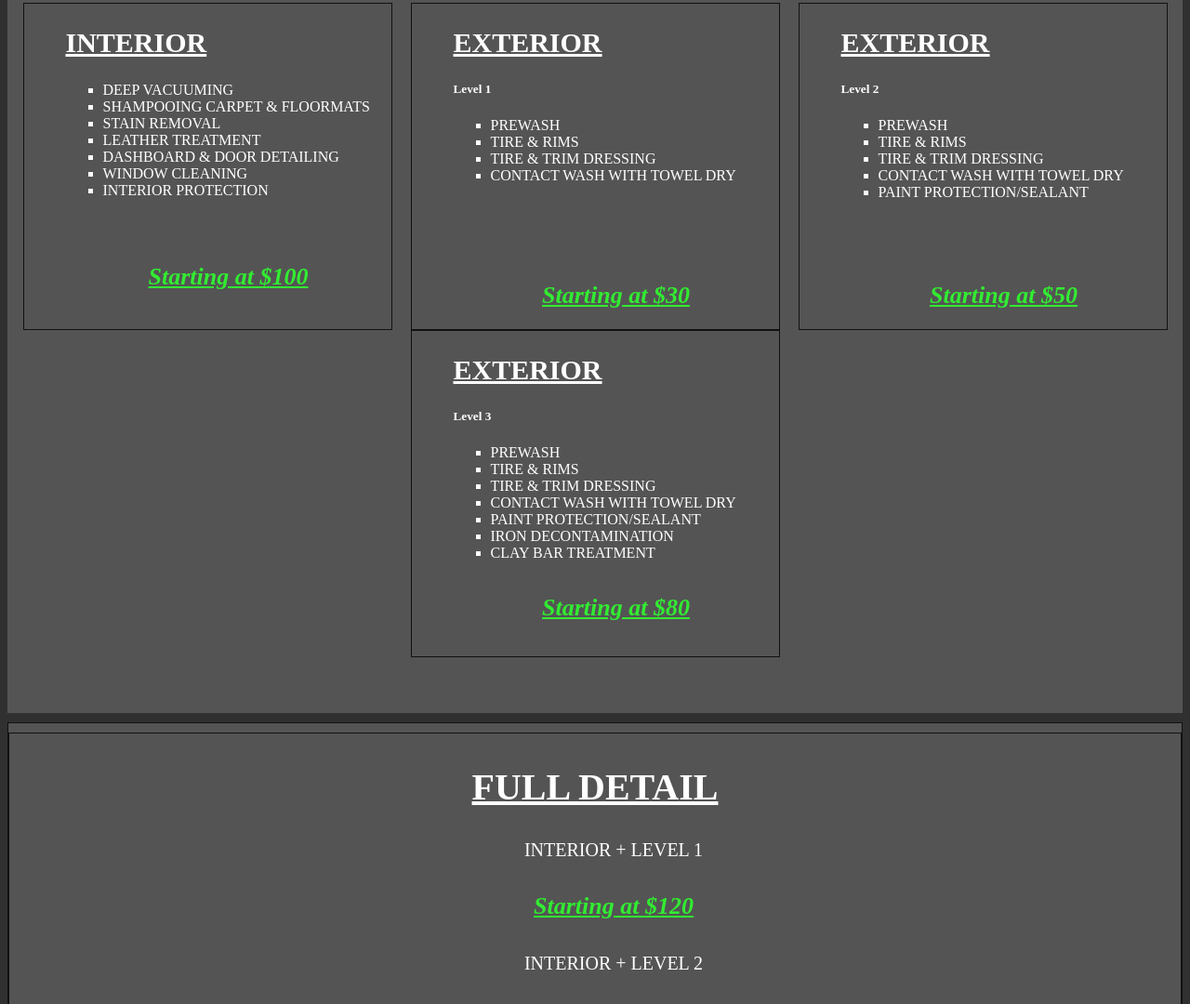
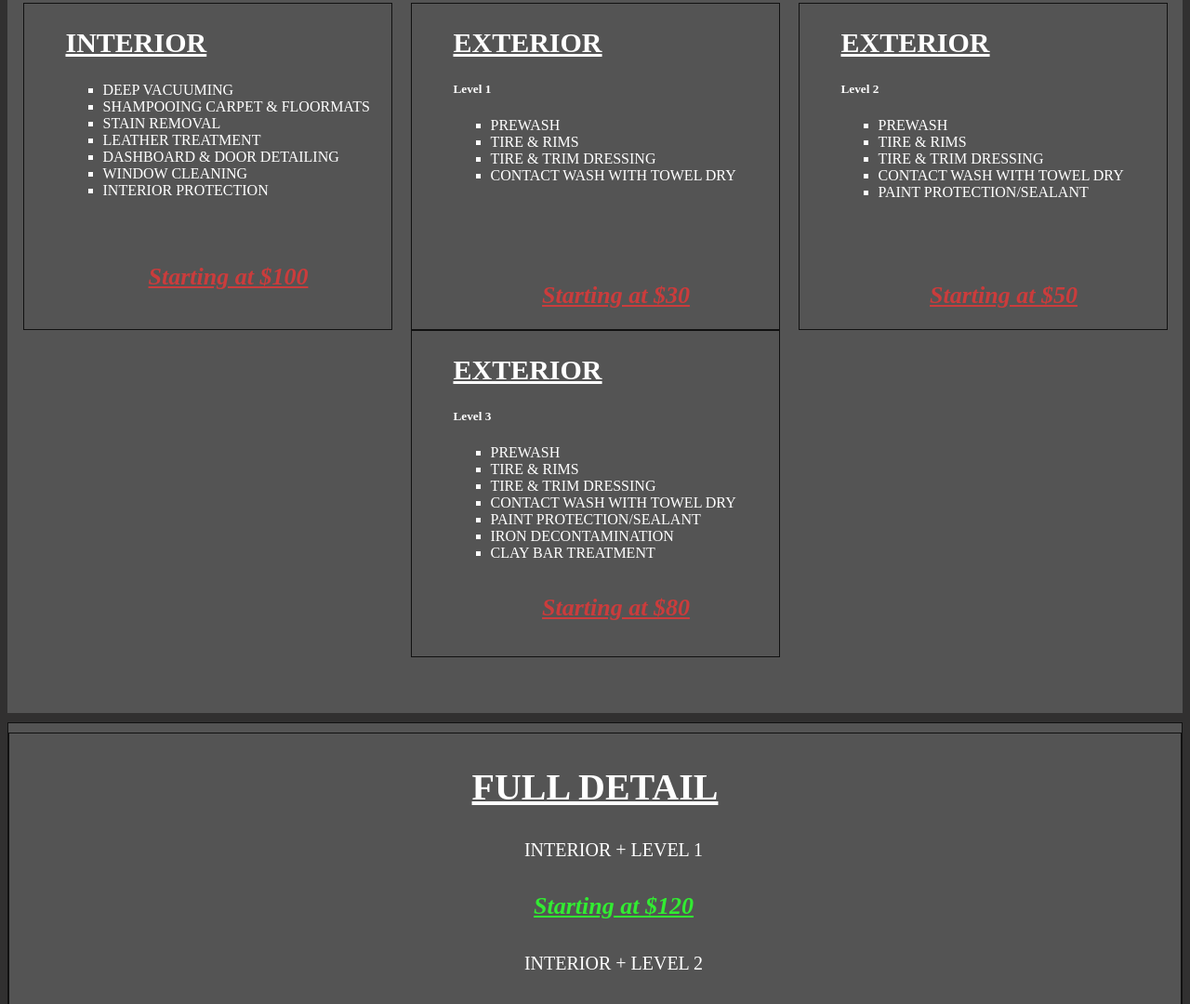
Before and after one commit to fortunedetail/FortuneDetailing, a plain HTML site: page index.html in a window 1280 px wide. Shown: the part 1630-2710 px from the top of the page at 93% size. Drawn offline with Linux system fonts and the light colour scheme.

Commit message:
Update index.css

```diff
--- a/index.css
+++ b/index.css
@@ -98,7 +98,7 @@ main {
     font-size: 26px;
     font-weight: 600;
     text-decoration: underline;
-    color: rgb(50, 236, 50);
+    color: #cb3c3c;
 }
 
 
```
